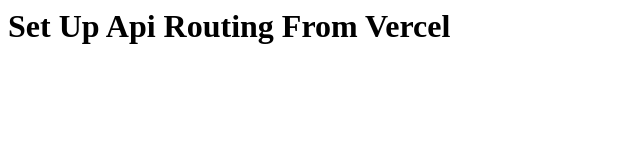
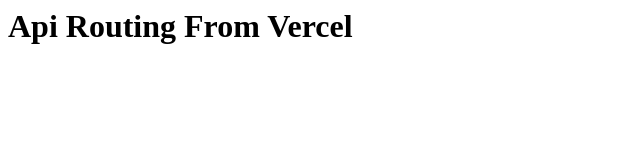
Before and after one commit to pratiksulakshanemodern/practical-exam, a plain HTML site: page index.html in a window 1280 px wide. Shown: the whole page, without its empty margins (0-640 px from the left). Drawn offline with Linux system fonts and the light colour scheme.

Commit message:
Update index.html

```diff
--- a/index.html
+++ b/index.html
@@ -4,9 +4,9 @@
 Api Routing From Vercel
 </title>
 <body>
-<h1>Set Up Api Routing From Vercel</h1>
+<h1>Api Routing From Vercel</h1>
 
-</body
+</body>
 
 <script>
 
```
